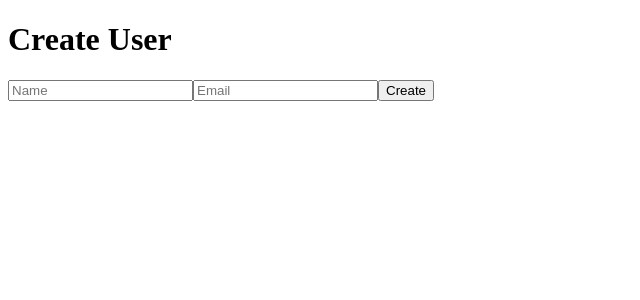
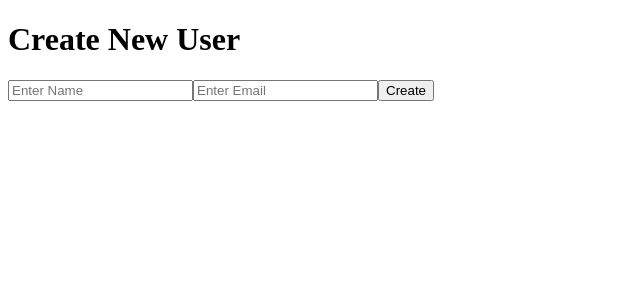
Before and after one commit to Patrita63/next-azure-sql-crud, a Next.js app: page /users/create in a window 1280 px wide. Shown: the top 300 px of the page, without its empty margins (0-640 px from the left). Built offline with nearby package versions, Linux system fonts and the light colour scheme.

Commit message:
Crud completed.

```diff
--- /dev/null
+++ b/app/users/create/CreateUserForm.jsx
@@ -0,0 +1,42 @@
+"use client";
+import { useState } from "react";
+import { useRouter } from "next/navigation";
+import createUserOnServer from "./createUserAction"; // ✅ Import Server Action
+
+export default function CreateUserForm() {
+    const router = useRouter();
+    const [loading, setLoading] = useState(false);
+    const [error, setError] = useState(null);
+
+    async function handleCreateUser(event) {
+        event.preventDefault();
+        setError(null);
+        setLoading(true);
+
+        const formData = new FormData(event.target);
+        const Nome = formData.get("name");
+        const Email = formData.get("email");
+
+        try {
+            await createUserOnServer(Nome, Email); // ✅ Calls Server Action directly
+            console.log("User created successfully");
+            router.push("/users"); // ✅ Redirect after success
+        } catch (err) {
+            setError(err.message);
+        } finally {
+            setLoading(false);
+        }
+    }
+
+    return (
+        <form onSubmit={handleCreateUser}>
+            <h1>Create New User</h1>
+            {error && <p style={{ color: "red" }}>{error}</p>}
+            <input type="text" name="name" placeholder="Enter Name" required />
+            <input type="email" name="email" placeholder="Enter Email" required />
+            <button type="submit" disabled={loading}>
+                {loading ? "Creating..." : "Create"}
+            </button>
+        </form>
+    );
+}
--- /dev/null
+++ b/app/users/create/createUserAction.js
@@ -0,0 +1,17 @@
+"use server";
+import { getConnection } from "../../../lib/dbsqlazure";
+
+export default async function createUserOnServer(Nome, Email) {
+    try {
+        const pool = await getConnection();
+        await pool.request()
+            .input("name", Nome)
+            .input("email", Email)
+            .query("INSERT INTO T_Register (Nome, Email) VALUES (@name, @email)");
+
+        console.log("User created successfully on the server");
+    } catch (error) {
+        console.error("Error creating user:", error);
+        throw new Error("Failed to create user");
+    }
+}
--- a/app/users/create/page.jsx
+++ b/app/users/create/page.jsx
@@ -1,31 +1,5 @@
-import { getConnection } from "../../../lib/dbsqlazure";
-import { redirect } from "next/navigation";
+import CreateUserForm from "./CreateUserForm";
 
 export default function CreateUser() {
-    async function handleCreateUser(formData) {
-        "use server";
-        const name = formData.get("name");
-        const email = formData.get("email");
-
-        try {
-            const pool = await getConnection();
-            await pool.request()
-                .input("name", name)
-                .input("email", email)
-                .query("INSERT INTO T_Register (Nome, Email) VALUES (@name, @email)");
-
-            redirect("/users");
-        } catch (error) {
-            console.error("Error creating user:", error);
-        }
-    }
-
-    return (
-        <form action={handleCreateUser}>
-            <h1>Create User</h1>
-            <input type="text" name="name" placeholder="Name" required />
-            <input type="email" name="email" placeholder="Email" required />
-            <button type="submit">Create</button>
-        </form>
-    );
+    return <CreateUserForm />;
 }
--- a/app/users/page.jsx
+++ b/app/users/page.jsx
@@ -25,9 +25,7 @@ export default async function UsersPage() {
                         {user.Nome} - {user.Cognome} - {user.Email} - {user.DataDiNascita} - {user.Phone} - {user.IdTipoUtente} - {user.DataRegistrazione}
                         {/* <Link href={`/users/update?id=${user.Id}`}><button>Edit</button></Link> */}
                         <Link href={`/users/update/${user.Id}`}><button>Edit</button></Link> {/* ✅ FIXED */}
-                        <form action={`/users/delete/${user.Id}`} method="POST">
-                            <button type="submit">Delete</button>
-                        </form>
+                        <Link href={`/users/delete/${user.Id}`}><button style={{ color: "red" }}>Delete</button></Link>
                     </li>
                 ))}
             </ul>
```
Also changed, not shown: app/users/delete/[id]/DeleteUserForm.jsx (+16 -5 lines), app/users/delete/[id]/page.jsx (+1 -14 lines).
